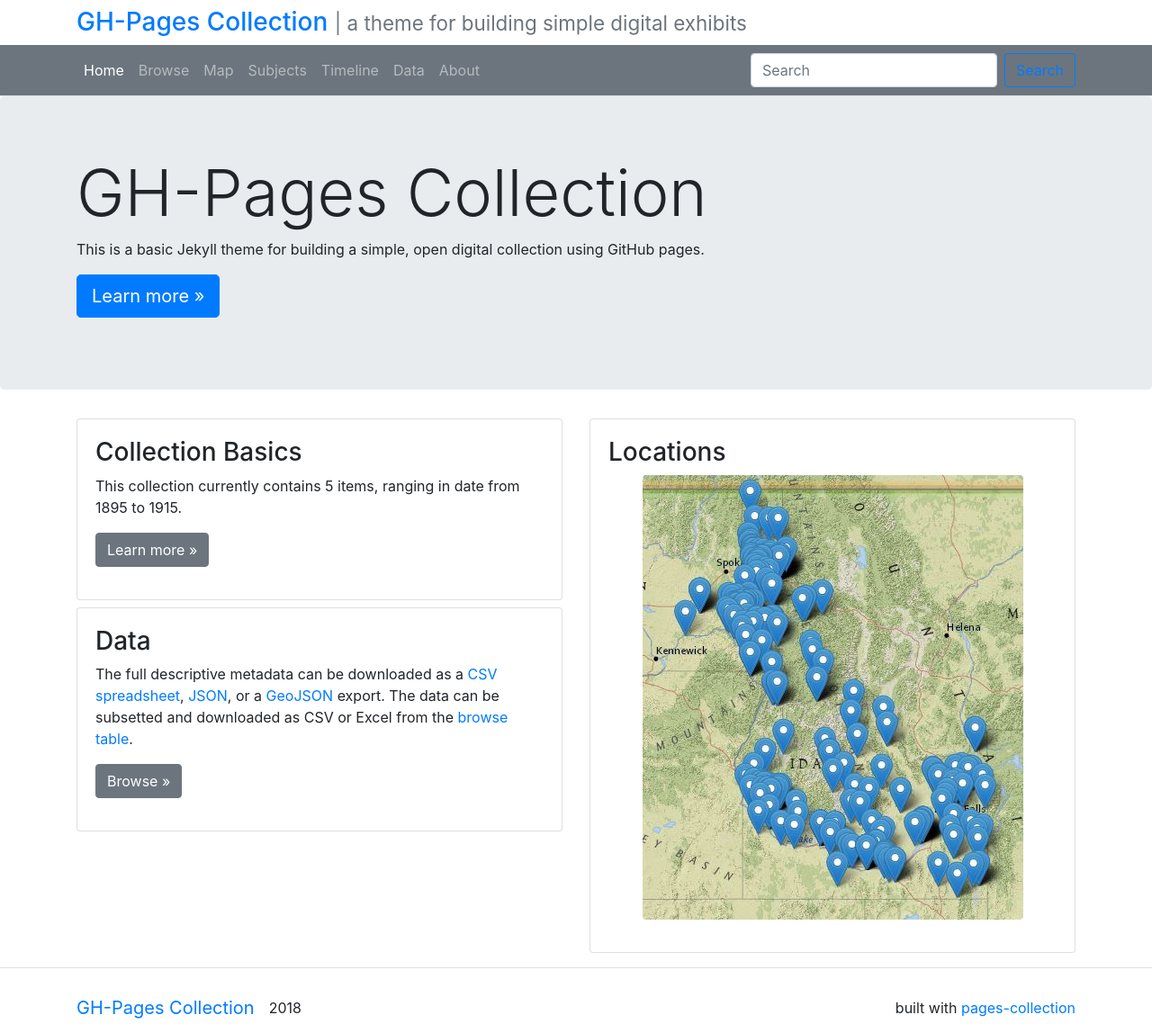
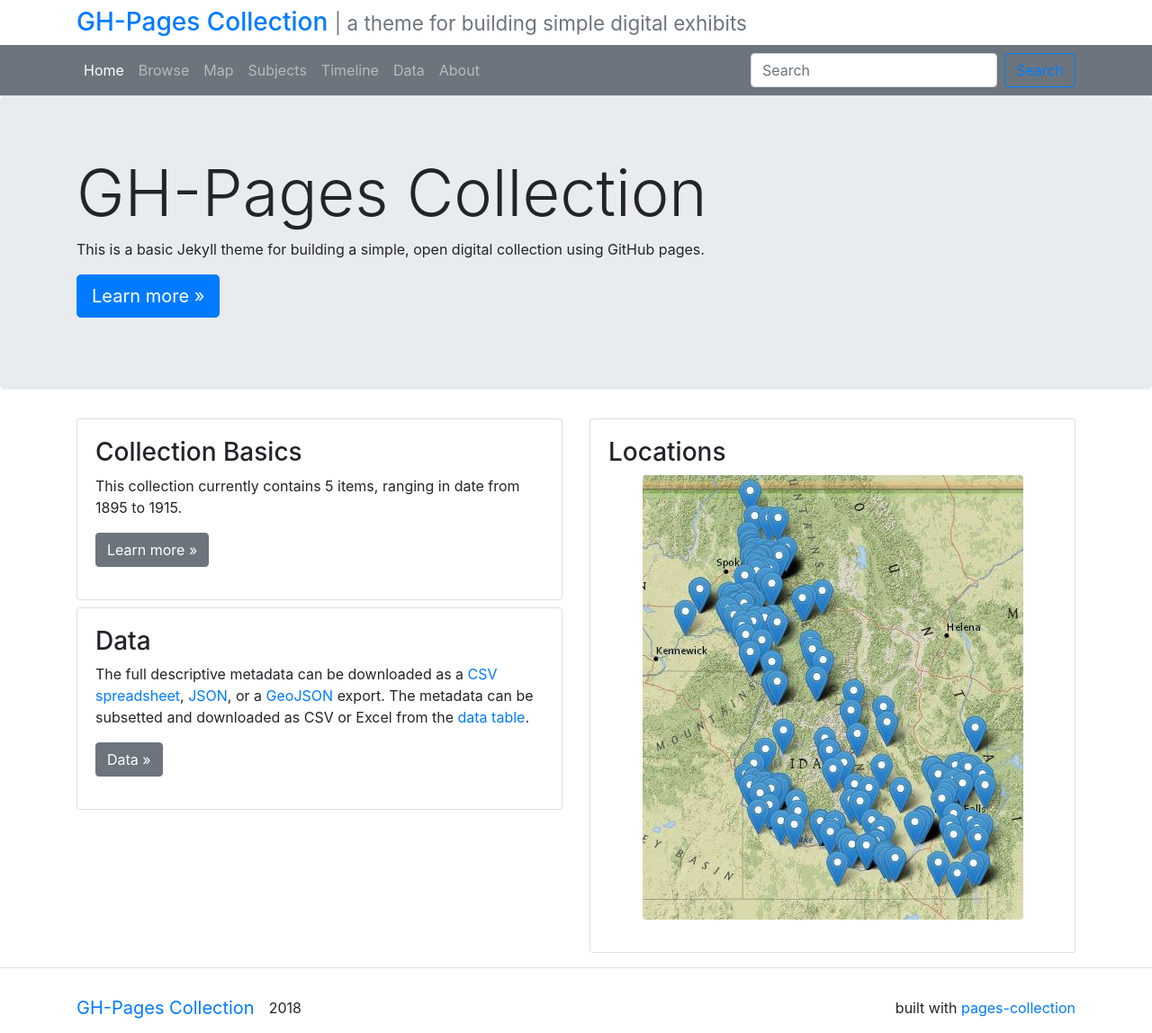
Before and after one commit to uidaholib/pages-collection, a Jekyll site: the page built from index.md, in a window 1280 px wide. Shown: the whole page at 90% size. Built offline with Jekyll 4.4.1, drawn with Linux system fonts in a browser that asks for light colours.

Commit message:
partial fix browse subjects

```diff
--- a/index.md
+++ b/index.md
@@ -30,8 +30,8 @@ title: Home
                 <div class="card">
                     <div class="card-body">
                         <h3>Data</h3>
-                        <p>The full descriptive metadata can be downloaded as a <a href="{{ "/data/metadata.csv" | absolute_url }}" target="_blank">CSV spreadsheet</a>, <a href="{{ "/data/metadata.json" | absolute_url }}" target="_blank">JSON</a>, or a <a href="{{ "/data/geodata.json" | absolute_url }}" target="_blank">GeoJSON</a> export. The data can be subsetted and downloaded as CSV or Excel from the <a href="{{ "/browse/" | relative_url }}" >browse table</a>.</p>
-                        <p><a class="btn btn-secondary" href="{{ "/browse/" | relative_url }}" role="button">Browse &raquo;</a></p>
+                        <p>The full descriptive metadata can be downloaded as a <a href="{{ "/data/metadata.csv" | absolute_url }}" target="_blank">CSV spreadsheet</a>, <a href="{{ "/data/metadata.json" | absolute_url }}" target="_blank">JSON</a>, or a <a href="{{ "/data/geodata.json" | absolute_url }}" target="_blank">GeoJSON</a> export. The metadata can be subsetted and downloaded as CSV or Excel from the <a href="{{ "/data/" | relative_url }}" >data table</a>.</p>
+                        <p><a class="btn btn-secondary" href="{{ "/data/" | relative_url }}" role="button">Data &raquo;</a></p>
                     </div>
                 </div>
             </div>
```
Also changed, not shown: _includes/js/browse-js.html (+7 -6 lines), _layouts/browse.html (+4 -4 lines).
